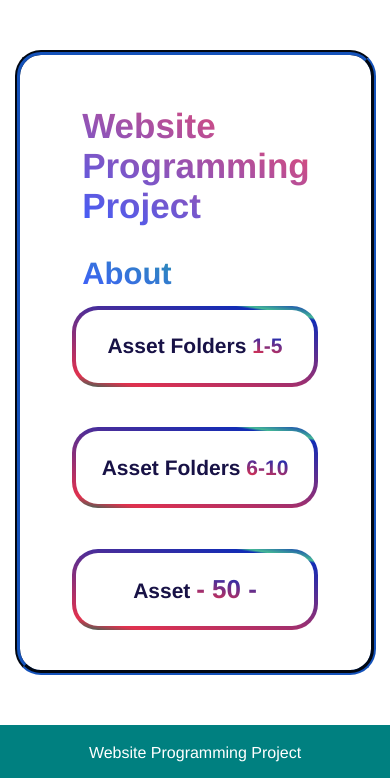
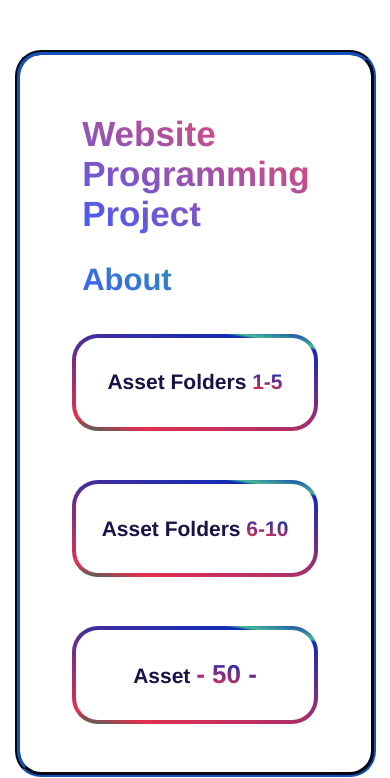
Before and after one commit to shalevwiden/wpp_site, a plain HTML site: page index.html in a window 390 px wide. Shown: the top 778 px of the page. Drawn offline with Linux system fonts and the light colour scheme.

Commit message:
index.css changes

```diff
--- a/cssfiles/index.css
+++ b/cssfiles/index.css
@@ -109,7 +109,6 @@ body {
   /* this changes where the grid items are in the grid box */
   justify-items: center; /*horizontal*/
   align-items: center; /*vertical*/
-  flex: 1 1;
 }
 
 .linksdiv {
@@ -205,7 +204,7 @@ span.gradtext {
     /* use media quieries as well */
     display: grid;
     /* rows / columns */
-    grid-template: 1fr 120px 90px repeat(9, 1fr) / 50fr 70% 50fr;
+    grid-template: 1fr 120px 110px repeat(9, 1fr) / 50fr 70% 50fr;
     width: 90vw;
     height: 85vh;
     /* min height is great to have */
@@ -238,12 +237,6 @@ span.gradtext {
     padding: 0;
   }
 
-  #about {
-    line-height: 1;
-    /* trbl */
-    margin: 0px 20px 40px 10px;
-    font-size: 31px;
-  }
   .aboutdiv {
     grid-column: 2;
     grid-row: 3;
@@ -254,12 +247,18 @@ span.gradtext {
     display: flex;
     flex-direction: column;
     align-items: flex-start;
-    justify-content: flex-start;
+    justify-content: center;
     /* grid box stuff */
     align-self: stretch;
     justify-self: stretch;
 
-    margin: 0;
+    /* margin: 0; */
+  }
+  #about {
+    line-height: 1;
+    /* trbl */
+    margin: 0px 20px 0px 10px;
+    font-size: 31px;
   }
   /* make fontsize smaller */
   .linksdivcontent h3 {
@@ -289,7 +288,7 @@ span.gradtext {
   #about {
     line-height: 1;
     /* trbl */
-    margin: 30px 20px 60px 10px;
+    /* margin: 30px 20px 60px 10px; */
     font-size: 31px;
   }
 }
```
